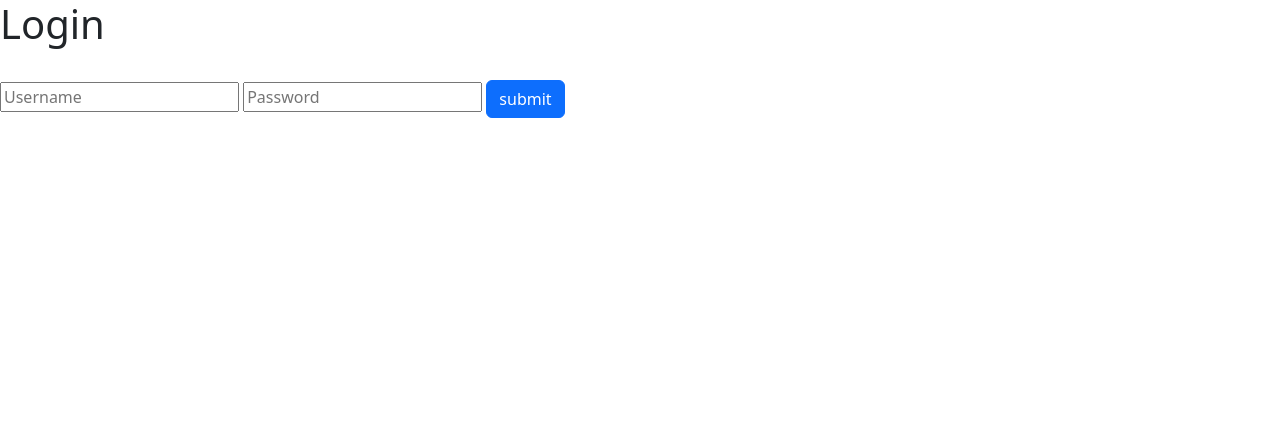
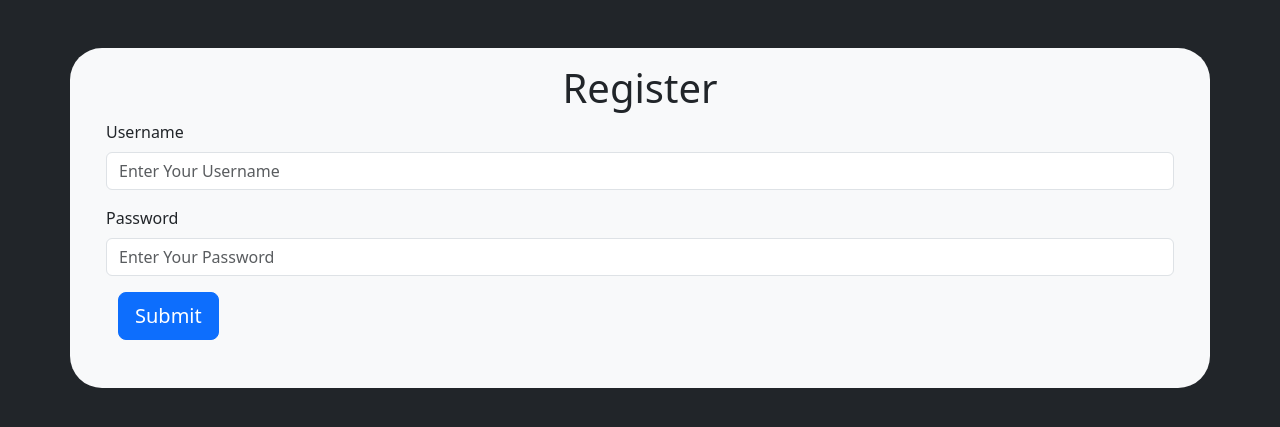
Before and after one commit to leroymoraes223/EasyRecipe, a Python web app: template website/templates/login.html in a window 1280 px wide. Shown: the top 427 px of the page. Run offline with Jinja, Linux system fonts and the light colour scheme; the template is opened without the code that fills it, so the values that code supplies are empty, except form fields; form fields are guessed from the names that the template uses.

Commit message:
Added Login Page FormValidation
Added Login Page Bootstrap and Validation with LoginChecking

```diff
--- a/website/templates/login.html
+++ b/website/templates/login.html
@@ -2,10 +2,26 @@
 {% block title %} Login {% endblock %}
 
 {% block body %}
-    <h1>Login</h1><br>
+<body class="bg-dark" style="padding-top: 3rem;">
+    <div class="container rounded-5 border-black bg-light" style="padding-bottom: 3rem;">
+    <div class="container text-center">
+       <h1 class="text-center text-dark " style="padding-top: 1rem;">Register</h1>
+    </div>
+    <div class="container bg-light">
     <form action="#" method="post">
-        <input type="text" name="nm" placeholder="Username">
-        <input type="password" name="pass" placeholder="Password">
-        <input type="submit" class="btn btn-primary" value="submit">
+       <div class="container bg-light">
+    <form method="post" action="#">
+       {{form.csrf_token}}
+       <div class="mb-3">
+          {{form.username.label(for="Username",class="form-label")}}
+          {{form.username(id="Username",placeholder="Enter Your Username", class="form-control")}}
+       </div>
+       <div class="mb-3">
+          {{form.password.label(for="password",class="form-label")}}
+          {{form.password(placeholder="Enter Your Password",id="password",class="form-control form-label")}}
+       </div>
+       <div class="container-fluid">
+          {{form.submit(class="btn btn-primary btn-lg")}}
+       </div>
     </form>
 {% endblock %}
```
Also changed, not shown: website/forms.py (+24 -0 lines), website/routes.py (+9 -10 lines).
